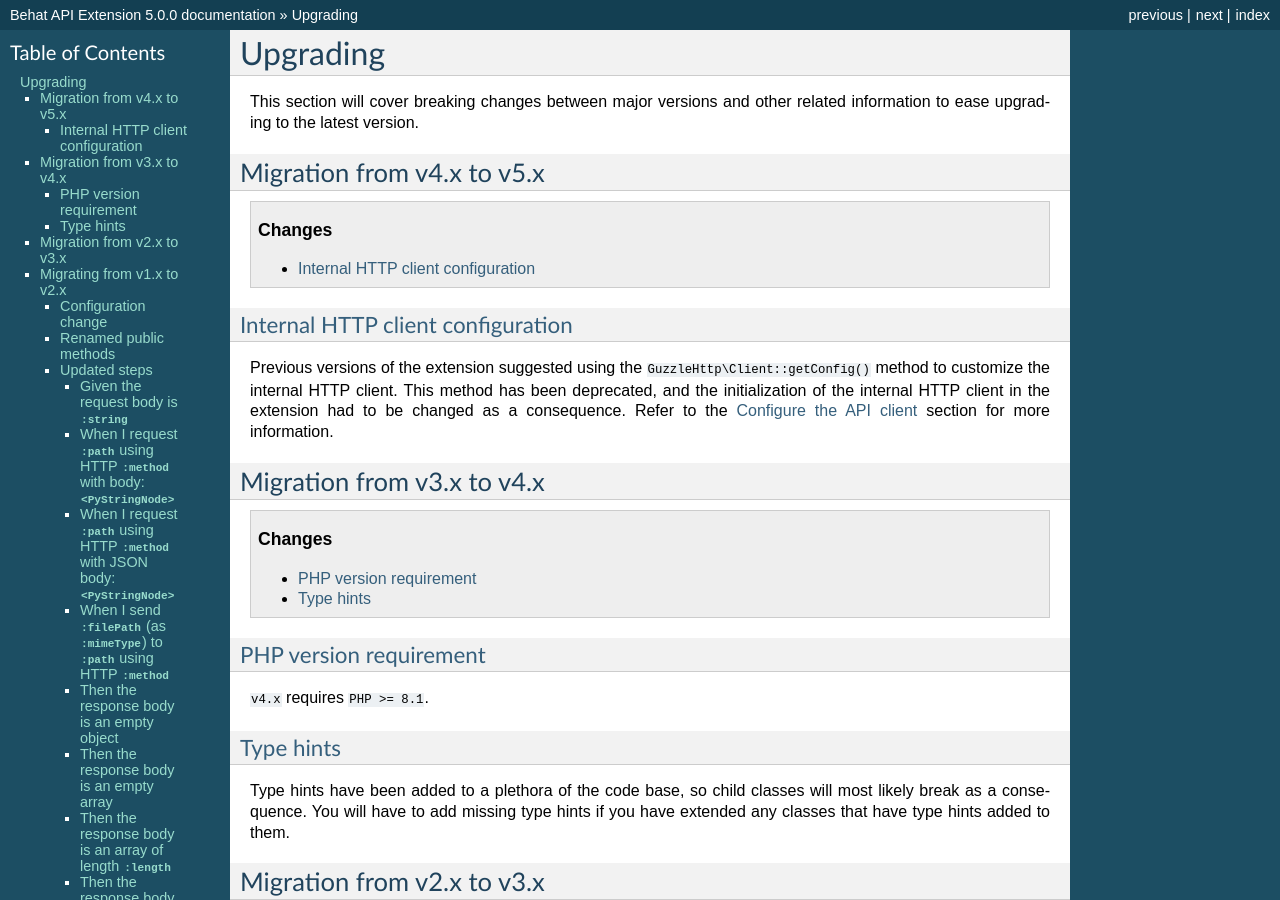
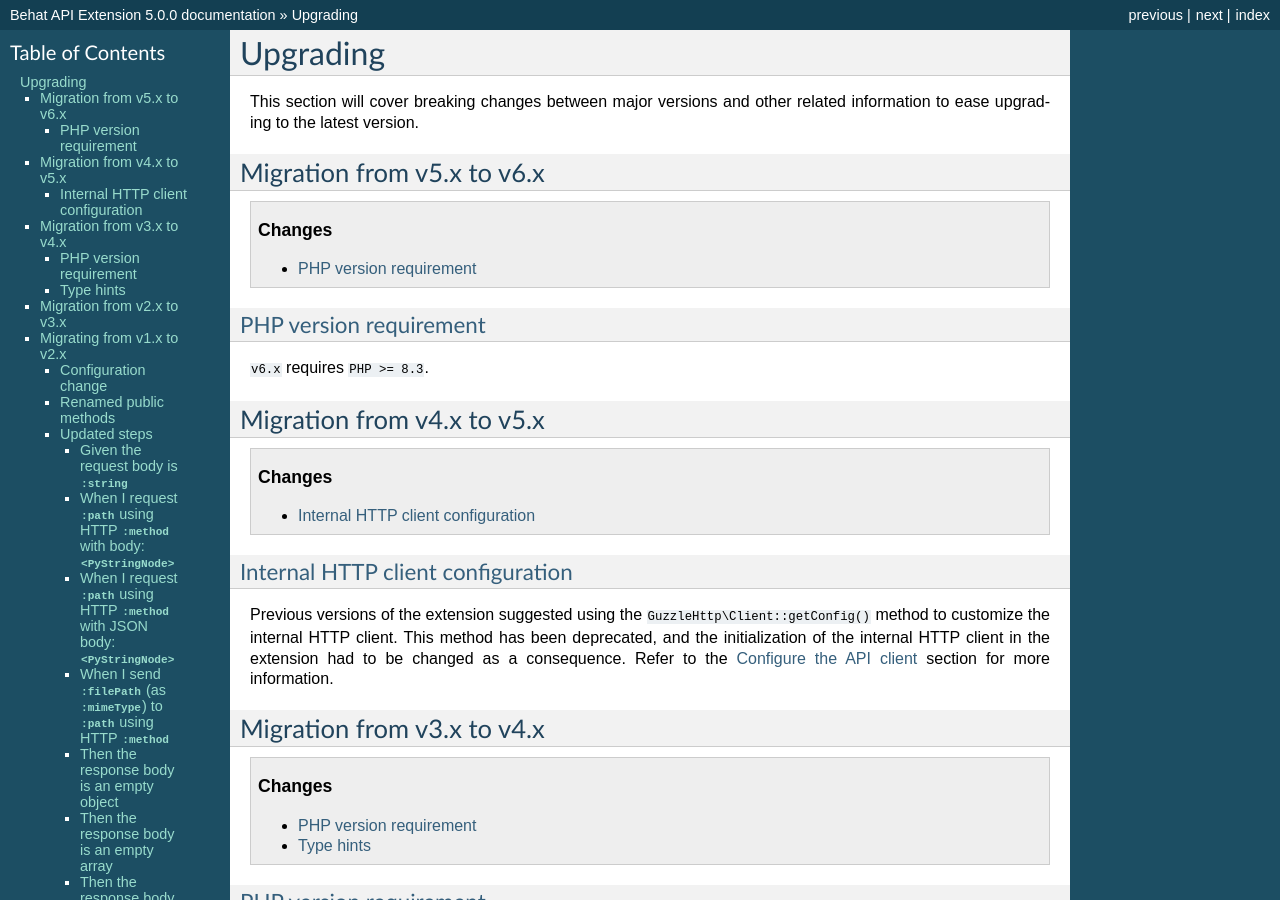
Before and after one commit to imbo/behat-api-extension, a Sphinx documentation site: the page built from docs/installation/upgrade.rst, in a window 1280 px wide and 900 px high. Built offline with Sphinx 7.4.7, drawn with Linux system fonts in a browser that asks for light colours.

Commit message:
Add migration for future version

```diff
--- a/docs/installation/upgrade.rst
+++ b/docs/installation/upgrade.rst
@@ -2,6 +2,18 @@ Upgrading
 =========
 
 This section will cover breaking changes between major versions and other related information to ease upgrading to the latest version.
+
+Migration from v5.x to v6.x
+---------------------------
+
+.. contents:: Changes
+    :local:
+    :depth: 1
+
+PHP version requirement
+^^^^^^^^^^^^^^^^^^^^^^^
+
+``v6.x`` requires ``PHP >= 8.3``.
 
 Migration from v4.x to v5.x
 ---------------------------
```
